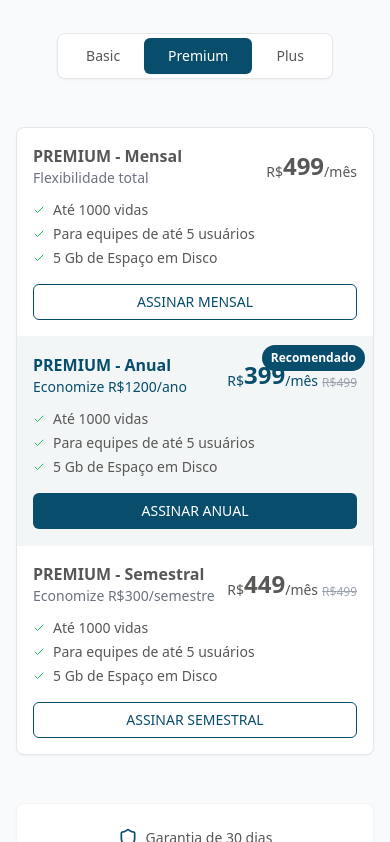
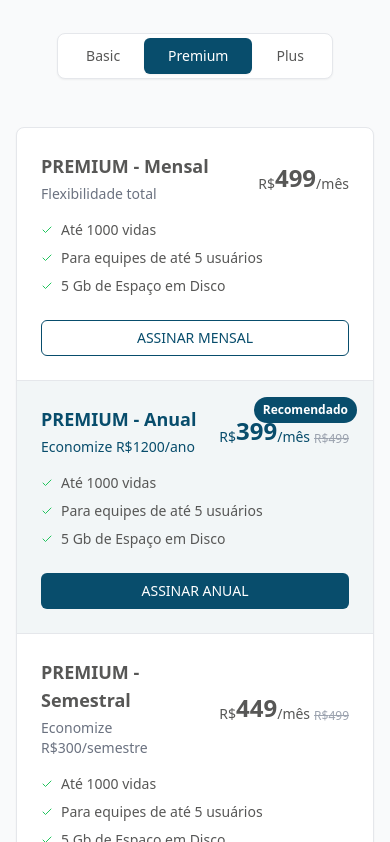
Before and after one commit to sperandiogu/rsdata-safe-life-hub, a React (Vite) app: page / in a window 390 px wide. Shown: the part 1862-2704 px from the top of the page. Built offline with nearby package versions, Linux system fonts and the light colour scheme.

Commit message:
Fix: Mobile plan spacing
Increase spacing between plans on mobile devices.

```diff
--- a/src/components/RSDataLanding.tsx
+++ b/src/components/RSDataLanding.tsx
@@ -638,13 +638,13 @@ export function RSDataLanding() {
           {/* Mobile List Format */}
           <div className="md:hidden">
             <div className="bg-white rounded-lg shadow-sm border border-gray-200 overflow-hidden">
-              <div className="divide-y divide-gray-100">
+              <div className="divide-y divide-gray-200">
                 {/* Monthly Plan */}
-                <div className="p-4">
-                  <div className="flex items-center justify-between mb-3">
+                <div className="p-6">
+                  <div className="flex items-center justify-between mb-4">
                     <div>
-                      <h3 className="font-semibold text-[#575756]">{currentPlan.name} - Mensal</h3>
-                      <p className="text-sm text-gray-500">Flexibilidade total</p>
+                      <h3 className="font-semibold text-[#575756] text-lg">{currentPlan.name} - Mensal</h3>
+                      <p className="text-sm text-gray-500 mt-1">Flexibilidade total</p>
                     </div>
                     <div className="text-right">
                       <div className="flex items-end">
@@ -656,7 +656,7 @@ export function RSDataLanding() {
                       </div>
                     </div>
                   </div>
-                  <div className="space-y-1 mb-4">
+                  <div className="space-y-2 mb-6">
                     <div className="flex items-center text-sm">
                       <Check className="h-3 w-3 text-green-500 mr-2 flex-shrink-0" />
                       <span className="text-[#575756]">{currentPlan.lives}</span>
@@ -681,14 +681,14 @@ export function RSDataLanding() {
                 </div>
 
                 {/* Annual Plan - Highlighted */}
-                <div className="p-4 bg-[#084D6C]/5 relative">
-                  <Badge className="absolute top-2 right-2 bg-[#084D6C] text-white px-2 py-1 text-xs">
+                <div className="p-6 bg-[#084D6C]/5 relative">
+                  <Badge className="absolute top-4 right-4 bg-[#084D6C] text-white px-2 py-1 text-xs">
                     Recomendado
                   </Badge>
-                  <div className="flex items-center justify-between mb-3">
+                  <div className="flex items-center justify-between mb-4">
                     <div>
-                      <h3 className="font-semibold text-[#084D6C]">{currentPlan.name} - Anual</h3>
-                      <p className="text-sm text-[#084D6C]">
+                      <h3 className="font-semibold text-[#084D6C] text-lg">{currentPlan.name} - Anual</h3>
+                      <p className="text-sm text-[#084D6C] mt-1">
                         Economize R${(currentPlan.prices.anual.originalPrice! - currentPlan.prices.anual.price) * 12}/ano
                       </p>
                     </div>
@@ -707,7 +707,7 @@ export function RSDataLanding() {
                       </div>
                     </div>
                   </div>
-                  <div className="space-y-1 mb-4">
+                  <div className="space-y-2 mb-6">
                     <div className="flex items-center text-sm">
                       <Check className="h-3 w-3 text-green-500 mr-2 flex-shrink-0" />
                       <span className="text-[#575756]">{currentPlan.lives}</span>
@@ -731,11 +731,11 @@ export function RSDataLanding() {
                 </div>
 
                 {/* Semiannual Plan */}
-                <div className="p-4">
-                  <div className="flex items-center justify-between mb-3">
+                <div className="p-6">
+                  <div className="flex items-center justify-between mb-4">
                     <div>
-                      <h3 className="font-semibold text-[#575756]">{currentPlan.name} - Semestral</h3>
-                      <p className="text-sm text-gray-500">
+                      <h3 className="font-semibold text-[#575756] text-lg">{currentPlan.name} - Semestral</h3>
+                      <p className="text-sm text-gray-500 mt-1">
                         Economize R${(currentPlan.prices.semestral.originalPrice! - currentPlan.prices.semestral.price) * 6}/semestre
                       </p>
                     </div>
@@ -754,7 +754,7 @@ export function RSDataLanding() {
                       </div>
                     </div>
                   </div>
-                  <div className="space-y-1 mb-4">
+                  <div className="space-y-2 mb-6">
                     <div className="flex items-center text-sm">
                       <Check className="h-3 w-3 text-green-500 mr-2 flex-shrink-0" />
                       <span className="text-[#575756]">{currentPlan.lives}</span>
```
